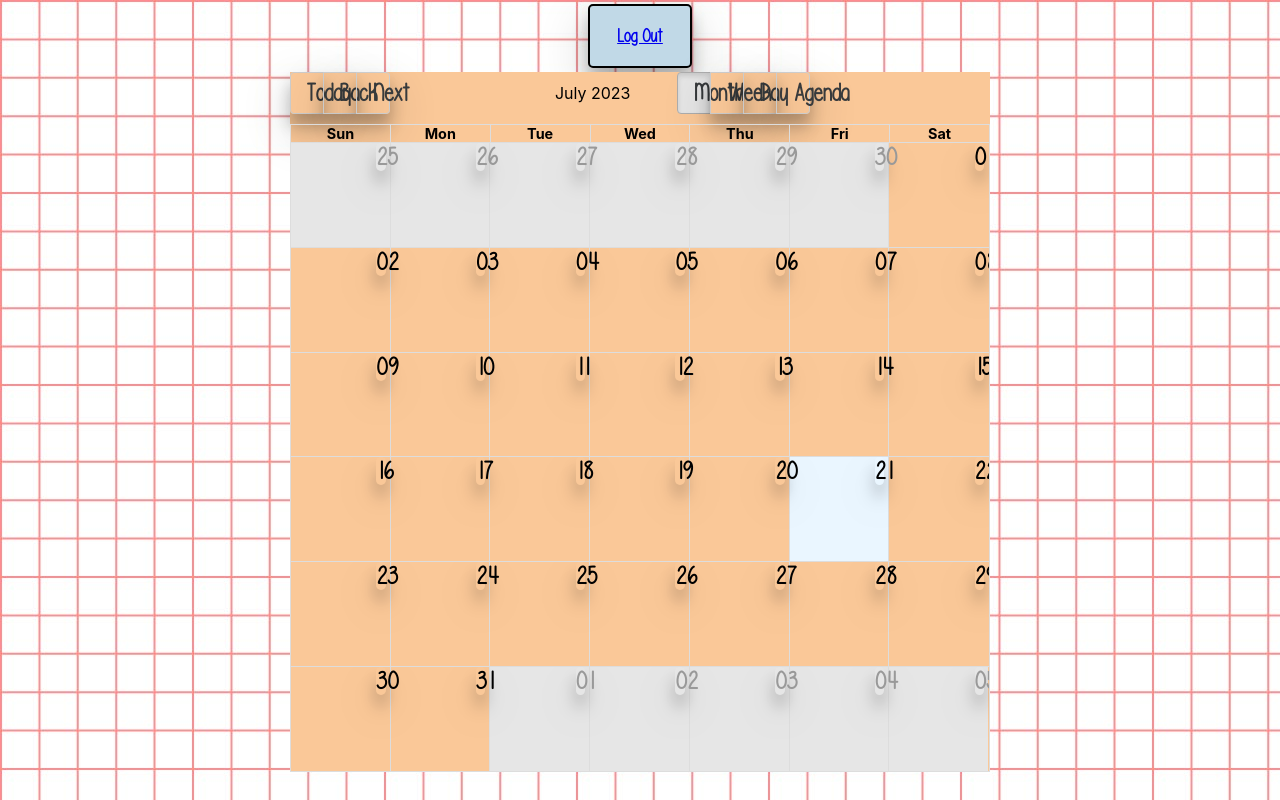
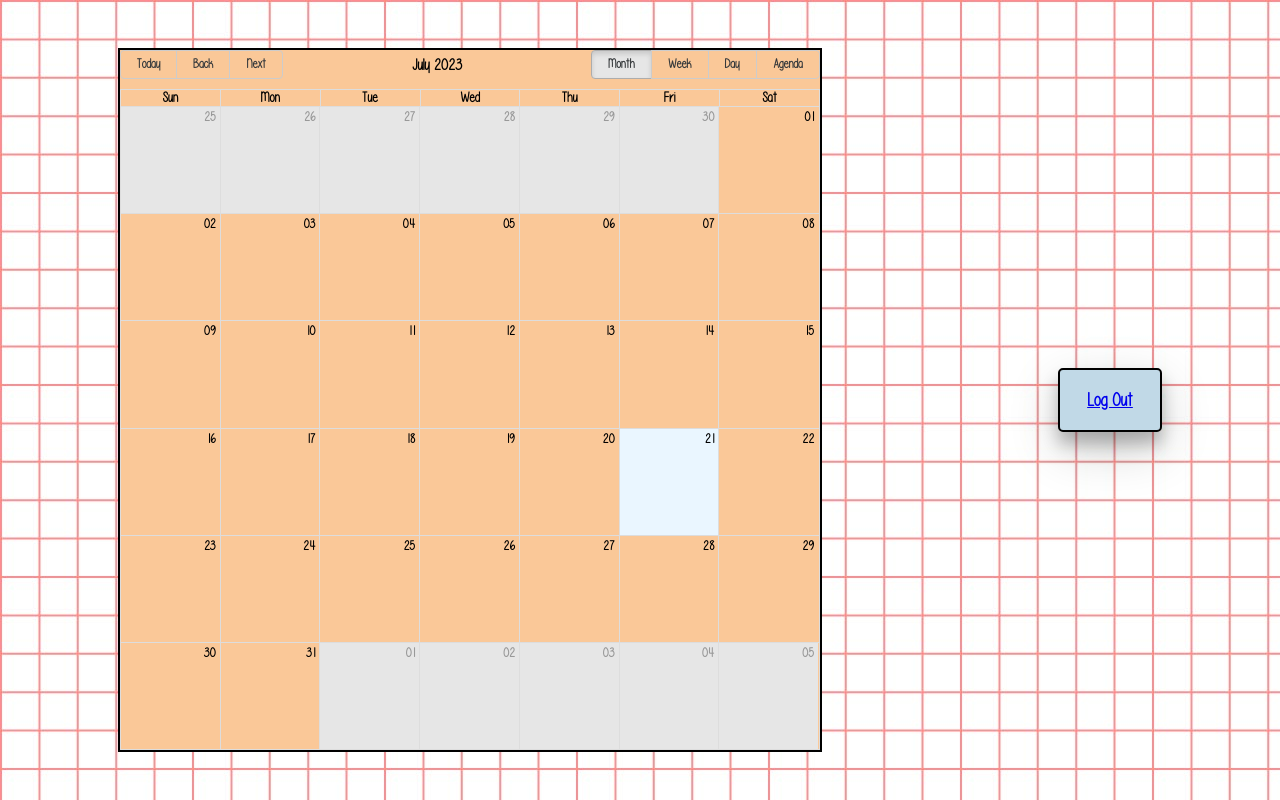
Before and after one commit to johnson24694/Journey_Journal, a React (Create React App) app in the folder client/: page /journals/view in a window 1280 px wide. Built offline with nearby package versions, Linux system fonts and the light colour scheme; no server answers.

Commit message:
More styling on calander

```diff
--- a/client/src/components/JournalForm.js
+++ b/client/src/components/JournalForm.js
@@ -77,8 +77,8 @@ const JournalForm= (props) => {
                             </div>
                         </div>
                         <br/>
-                            <div className='button' style={{ textAlign: 'center'}} >
-                                <input type="submit" onSubmit={(e)=>setJournal({feeling,notes,start,end})}/>
+                            <div style={{ textAlign: 'center'}} >
+                                <input className='button' type="submit" onSubmit={(e)=>setJournal({feeling,notes,start,end})}/>
                             </div>
                     </form>
                 </div>
--- a/client/src/components/Update.js
+++ b/client/src/components/Update.js
@@ -70,7 +70,7 @@ const Update = (props) => {
                         <div style={{ textAlign: 'center'}}>
                         <input type="submit"/>
                         <br/>
-                        <button onClick={(e)=>{deleteJournal()}}>Delete</button>
+                        <button className='delete' onClick={(e)=>{deleteJournal()}}>Delete</button>
                         </div>
                 </form>
             </div>
--- a/client/src/components/ViewAllJournals.js
+++ b/client/src/components/ViewAllJournals.js
@@ -58,9 +58,6 @@ const ViewAllJournals = (props) => {
 
   return (
     <div className="calanderPage">
-        <div className="logout">
-            <p> <a href="#" onClick={logout} class="nav-link" aria-current="page">Log Out</a></p>
-        </div>
         <div className="calanderContainer">
               <Calendar
               localizer={localizer}
@@ -76,6 +73,9 @@ const ViewAllJournals = (props) => {
               />
         </div>
         <br/>
+        <div className="logout">
+            <p> <a href="#" onClick={logout} class="nav-link" aria-current="page">Log Out</a></p>
+        </div>
     </div>
 
   )
--- a/client/src/styles.css
+++ b/client/src/styles.css
@@ -108,7 +108,7 @@
     background-repeat: repeat;
     height: 100vh;
     display: flex;
-    flex-direction: column;
+    flex-direction: row;
     align-items: center;
     justify-content: space-evenly;
 }
@@ -117,6 +117,15 @@
     background-color: rgba(250, 200, 152);
     width: fit-content;
     height: fit-content;
+    font-family: "Handwriting";
+    font-weight: 900;
+    border: 2px solid rgb(0, 0, 0);
+}
+
+button {
+    font-family: "Handwriting";
+    font-weight: 900;
+    border: 2px solid rgb(0, 0, 0);
 }
 
 .logout {
@@ -262,7 +271,7 @@ input[type=submit] {
     font-size: 20px;
     }
 
-    button {
+.delete {
     background-color: rgb(250, 38, 38);
     font-family: "Handwriting";
     font-size: 25px;
```
Lines whose indentation alone changed are shown as unchanged.
